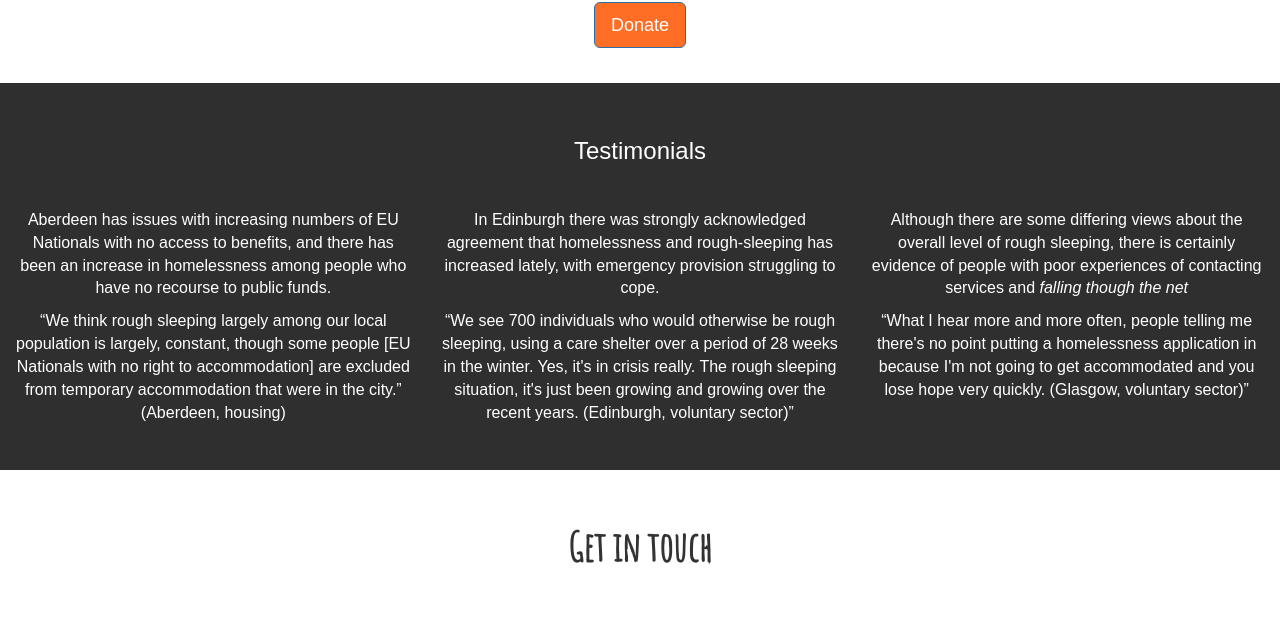
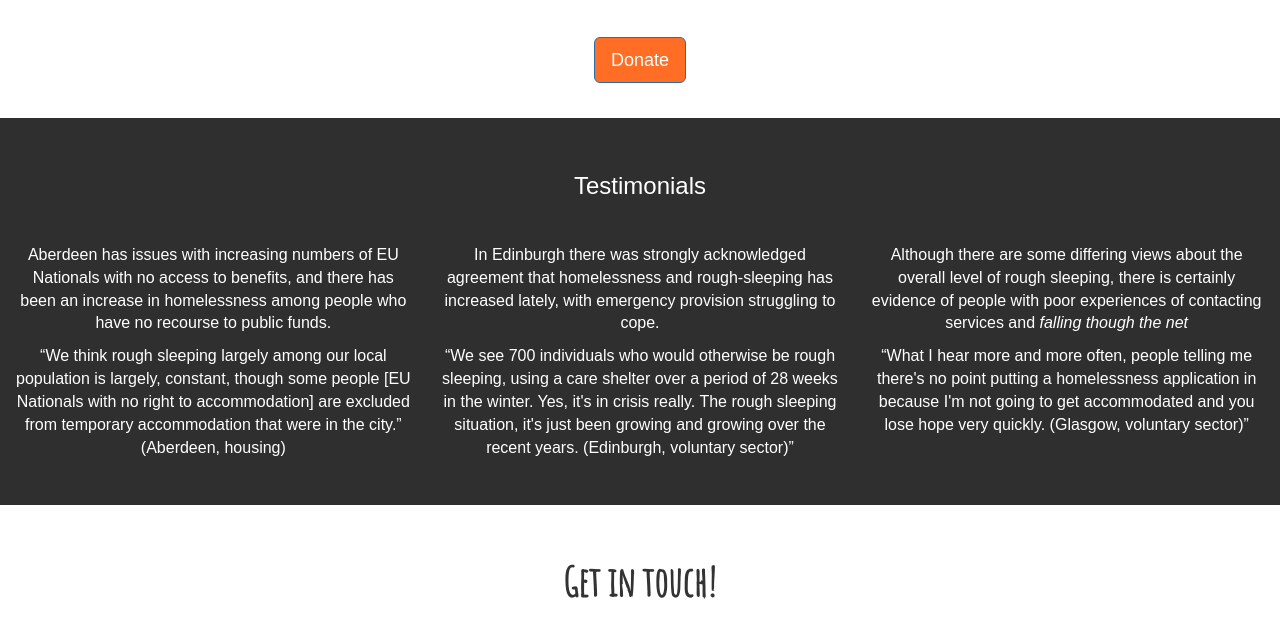
Before and after one commit to ioanadragusin/sleep-in-the-park, a plain HTML site: page index.html in a window 1280 px wide. Shown: the part 1145-1764 px from the top of the page. Drawn offline with nearby package versions, Linux system fonts and the light colour scheme; a web font is replaced by a local one.

Commit message:
indented

```diff
--- a/index.html
+++ b/index.html
@@ -5,12 +5,11 @@
   <meta charset="utf-8">
   <meta name="viewport" content="width=device-width, initial-scale=1">
   <link rel="stylesheet" href="https://maxcdn.bootstrapcdn.com/bootstrap/3.3.7/css/bootstrap.min.css">
-  <script src="https://ajax.googleapis.com/ajax/libs/jquery/3.3.1/jquery.min.js"></script>
-  <script src="https://maxcdn.bootstrapcdn.com/bootstrap/3.3.7/js/bootstrap.min.js"></script>
   <link rel="stylesheet" href="style.css">
   <link rel="stylesheet" href="https://use.fontawesome.com/releases/v5.5.0/css/all.css" integrity="sha384-B4dIYHKNBt8Bc12p+WXckhzcICo0wtJAoU8YZTY5qE0Id1GSseTk6S+L3BlXeVIU" crossorigin="anonymous">
   <link href="https://fonts.googleapis.com/css?family=Harmattan|Open+Sans" rel="stylesheet">
   <link href="https://fonts.googleapis.com/css?family=Amatic+SC|Dawning+of+a+New+Day|Gochi+Hand|Handlee|Indie+Flower|Kalam|Satisfy|Sriracha" rel="stylesheet">
+</head>
 <body>
 
   <!-- Navbar -->
@@ -36,12 +35,14 @@
 
   <!-- First Container -->
   <div class="container-fluid bg-1 text-center">
-    <h3 class="margin"></h3>
+    <h3 class="margin">
+    </h3>
     <img src="img/container1.png" class="img-responsive img-circle margin" style="display: inline" alt="homelesness" width="350" height="350">
     <title>Sleep in the Park</title>
     <h1><b>A nationwide sleep out to end homelessness in Scotland for good.</b></h1>
     <h3>4 Cities. One night. 12,000 people under the stars.
-      Saturday 8th December, 2018</h3>
+      Saturday 8th December, 2018
+    </h3>
   </div>
 
   <!-- Second Container -->
@@ -56,11 +57,10 @@
   <!-- Third Container -->
   <div class="container-fluid bg-3">
     <img src="img/hml.jpg" class="img-responsive" style="display: inline" alt="sleep">
-
+  </div>
   <!--Fourth Container-->
   <div class="container-fluid bg-4 text-center">
     <h3 class="margin"></h3>
-
     <h3>I am sleeping in the park for the 500 homeless people in Aberdeen</h3>
     <h3>You can become part of this too and help us reach the target</h3>
 
@@ -93,7 +93,7 @@
   <!-- Add Footer -->
   <footer class="container-fluid bg-6 text-center">
     <h2>
-          Get in touch
+      Get in touch!
     </h2>
     <div class="container">
       <br />
@@ -106,6 +106,7 @@
       <p>© 2018 Design by Andreea-Ioana Dragusin, CodeFirst:Girls</p>
     </div>
   </footer>
-
+  <script src="https://ajax.googleapis.com/ajax/libs/jquery/3.3.1/jquery.min.js"></script>
+  <script src="https://maxcdn.bootstrapcdn.com/bootstrap/3.3.7/js/bootstrap.min.js"></script>
 </body>
 </html>
--- a/style.css
+++ b/style.css
@@ -33,7 +33,7 @@ h1 {
 }
 
 .bg-1 {
-    background-color: #1a1a1a; /* Green */
+  background-color: #1a1a1a;
   color: #ffffff;
 }
 
@@ -51,12 +51,12 @@ background-color: #0d0d0d;
 }
 
 .bg-3 {
-background-position: contain;
+  background-position: center;
   background-size: cover;
   background-repeat: no-repeat;
   margin:0;
   padding:0;
-    height: 10%;
+  height: 100%;
   weight: 100%;
 }
 
@@ -86,6 +86,7 @@ background-position: contain;
   background-color: #2f2f2f;
   color: #fff;
 }
+
 .bg-6 {
   background-color: #ffffff;
   color: flat-silver;
@@ -115,6 +116,7 @@ background-position: contain;
   padding-top: 35px;
   padding-bottom: 35px;
 }
+
 .navbar {
   padding-top: 5px;
   padding-bottom: 10px;
@@ -124,6 +126,7 @@ background-position: contain;
   font-size: 10px;
   letter-spacing: 5px;
 }
+
 .navbar-nav  li a:hover {
   color: #1abc9c !important;
 }
```
Lines whose indentation alone changed are shown as unchanged.
